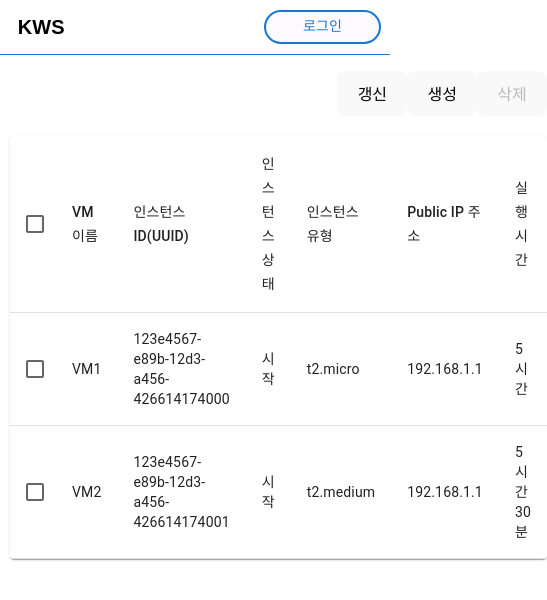
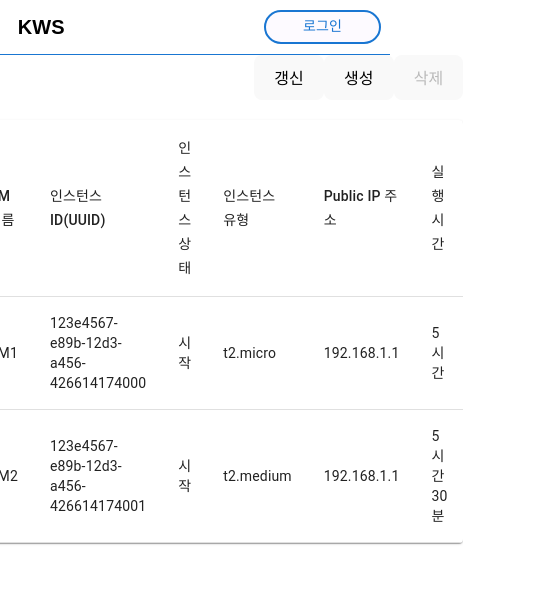
Before and after one commit to easy-cloud-Knet/KWS_FE, a React (Vite) app: page / in a window 390 px wide. Shown: the top 600 px of the page, 547 px wide, since content can reach past the window. Built offline with nearby package versions, Linux system fonts and the light colour scheme; a web font is replaced by a local one.

Commit message:
DESIGN: DefaultLayout 수정
- 기존의 '유사 responsive' 제거
- 좌우 중앙 정렬만 유지

```diff
--- a/src/layouts/DefaultLayout.css
+++ b/src/layouts/DefaultLayout.css
@@ -1,52 +1,9 @@
 .__default-layout__ {
-  display: grid;
-  grid-template-columns: 320px 1fr 320px;
+  display: flex;
+  flex-direction: column;
+  align-items: center;
 
-  margin-top: 1rem;
-
-  min-height: calc(100vh - 1rem);
+  min-height: calc(100vh - 6.481vh);
 
   box-sizing: border-box;
 }
-
-/* 콘텐츠 영역을 중앙에 배치 */
-.__default-layout__ > * {
-  grid-column: 2 / 3;
-  max-width: 1280px;
-}
-
-@media (max-width: 1920px) {
-  .__default-layout__ {
-    grid-template-columns: 320px 1fr 320px;
-  }
-}
-
-@media (max-width: 1600px) {
-  .__default-layout__ {
-    grid-template-columns: 160px 1fr 160px;
-  }
-}
-
-@media (max-width: 1280px) {
-  .__default-layout__ {
-    grid-template-columns: 80px 1fr 80px;
-  }
-}
-
-@media (max-width: 1024px) {
-  .__default-layout__ {
-    grid-template-columns: 40px 1fr 40px;
-  }
-}
-
-@media (max-width: 768px) {
-  .__default-layout__ {
-    grid-template-columns: 20px 1fr 20px;
-  }
-}
-
-@media (max-width: 480px) {
-  .__default-layout__ {
-    grid-template-columns: 10px 1fr 10px;
-  }
-}
```
